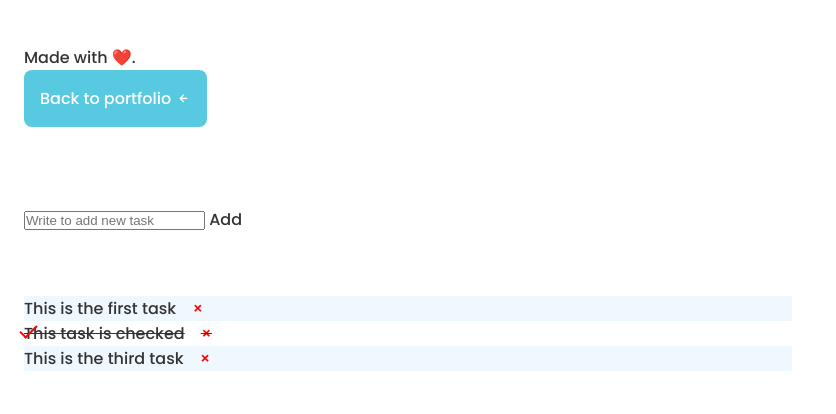
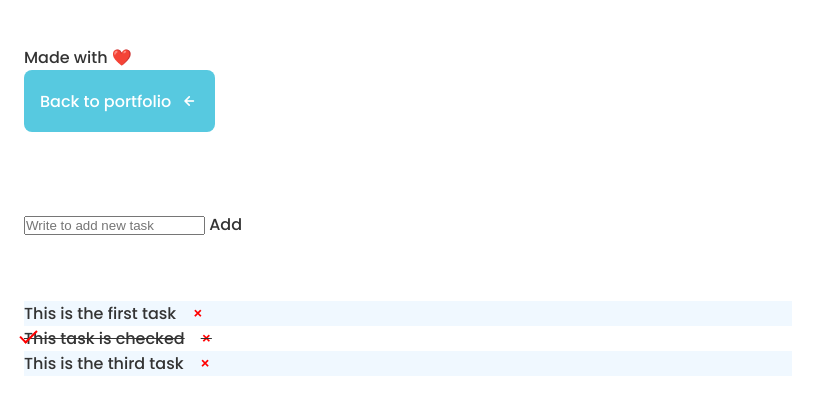
Before and after one commit to samuelfuchs/todo-app, a plain HTML site: page index.html in a window 1280 px wide. Shown: the part 100-514 px from the top of the page, without its empty margins (0-836 px from the left). Drawn offline with nearby package versions, Linux system fonts and the light colour scheme.

Commit message:
btn styling: back to portfolio

```diff
--- a/index.html
+++ b/index.html
@@ -15,7 +15,7 @@
     <section class="section container">
       <h1>Taskify</h1>
       <h3>To-do Webapp</h3>
-      <p>Made with ❤️. <br /></p>
+      <p>Made with ❤️ <br /></p>
       <a href="#" class="back-button"
         >Back to portfolio <i class="uil uil-arrow-left button__icon"></i
       ></a>
--- a/style.css
+++ b/style.css
@@ -58,16 +58,28 @@ a {
 /* button button--flex */
 /* button__icon */
 .back-button {
-  display: inline-block;
+  display: inline-flex;
   background-color: hsl(190, 69%, 61%);
   color: #fff;
   padding: 1rem;
   border-radius: 0.5rem;
   font-weight: 500;
+  align-items: center;
+  cursor: pointer;
 }
 
 .back-button:hover {
   background-color: hsl(190, 57%, 53%);
+}
+
+.button__icon {
+  font-size: 1.25rem;
+  margin-left: 0.5rem;
+  transition: 0.3s;
+}
+
+.back-button:hover .button__icon {
+  transform: translateX(0.25rem);
 }
 
 /* close button */
```
